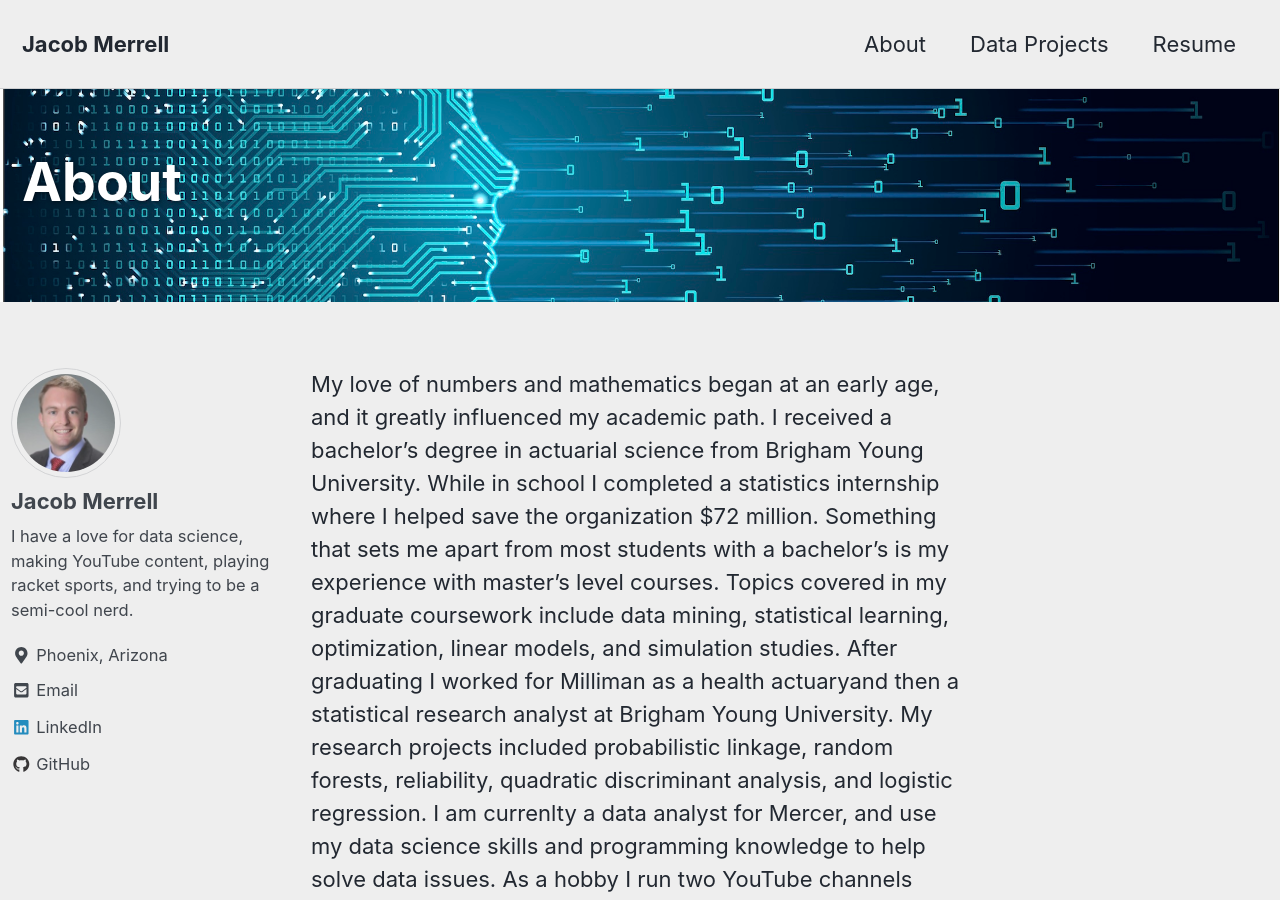
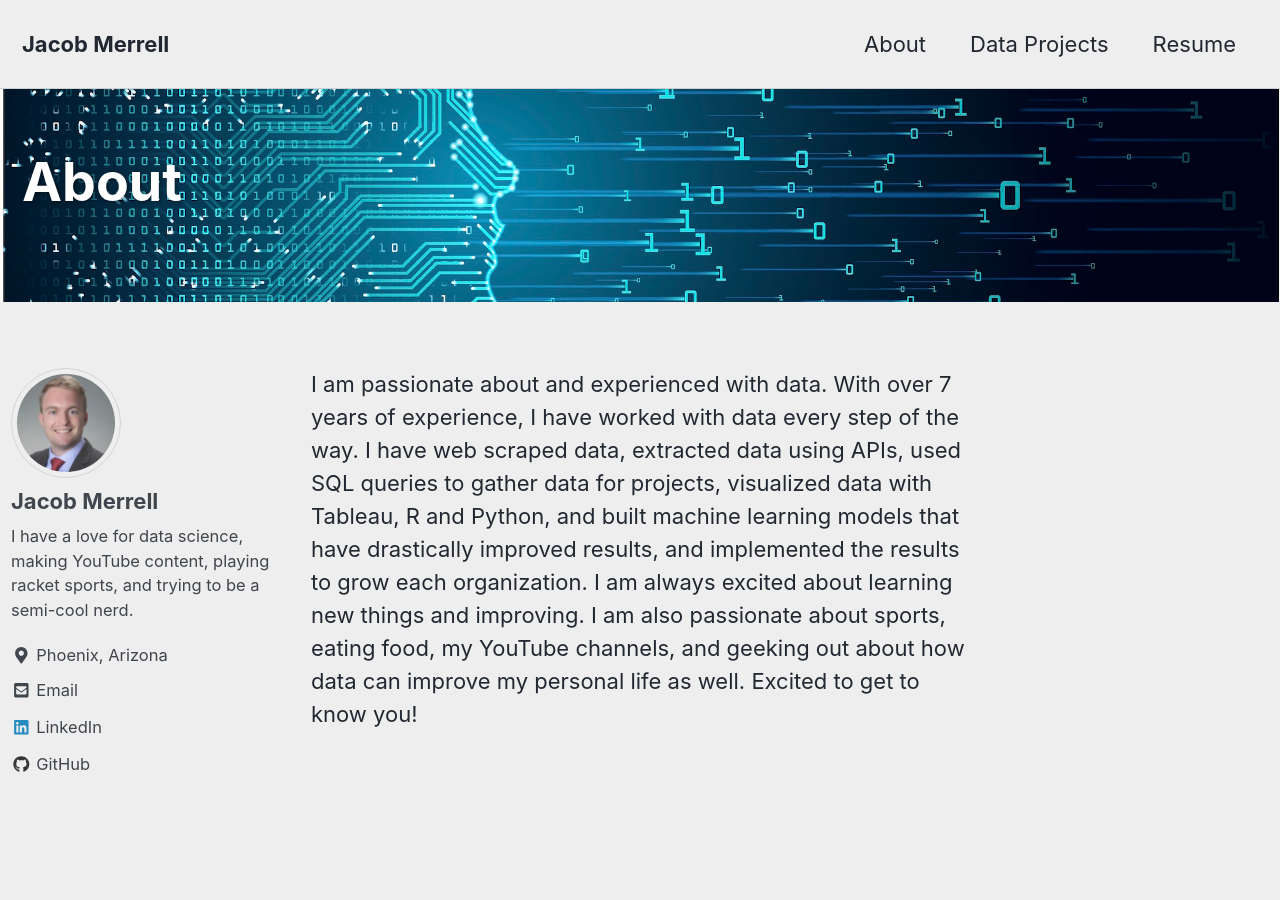
Before and after one commit to jmmerrell/jmmerrell.github.io, a Jekyll site: the page built from _pages/about.md, in a window 1280 px wide and 900 px high. Built offline with Jekyll 4.4.1, drawn with Linux system fonts in a browser that asks for light colours; nearby versions of some CDN libraries; some of the changed text lies outside the part shown.

Commit message:
dfef
eer

```diff
--- a/_pages/about.md
+++ b/_pages/about.md
@@ -5,4 +5,4 @@
   overlay_image: "/images/background.jpg"
 ---
 
-My love of numbers and mathematics began at an early age, and it greatly influenced my academic path. I received a bachelor's degree in actuarial science from Brigham Young University. While in school I completed a statistics internship where I helped save the organization $72 million. Something that sets me apart from most students with a bachelor's is my experience with master's level courses. Topics covered in my graduate coursework include data mining, statistical learning, optimization, linear models, and simulation studies. After graduating I worked for Milliman as a health actuaryand then a statistical research analyst at Brigham Young University. My research projects included probabilistic linkage, random forests, reliability, quadratic discriminant analysis, and logistic regression. I am currenlty a data analyst for Mercer, and use my data science skills and programming knowledge to help solve data issues. As a hobby I run two YouTube channels where I do voice impressions, and learn more about Latin culture. I use my data science skills to help me get more views.
+I am passionate about and experienced with data. With over 7 years of experience, I have worked with data every step of the way. I have web scraped data, extracted data using APIs, used SQL queries to gather data for projects, visualized data with Tableau, R and Python, and built machine learning models that have drastically improved results, and implemented the results to grow each organization. I am always excited about learning new things and improving. I am also passionate about sports, eating food, my YouTube channels, and geeking out about how data can improve my personal life as well. Excited to get to know you!
```
Also changed, not shown: 1 other file.
